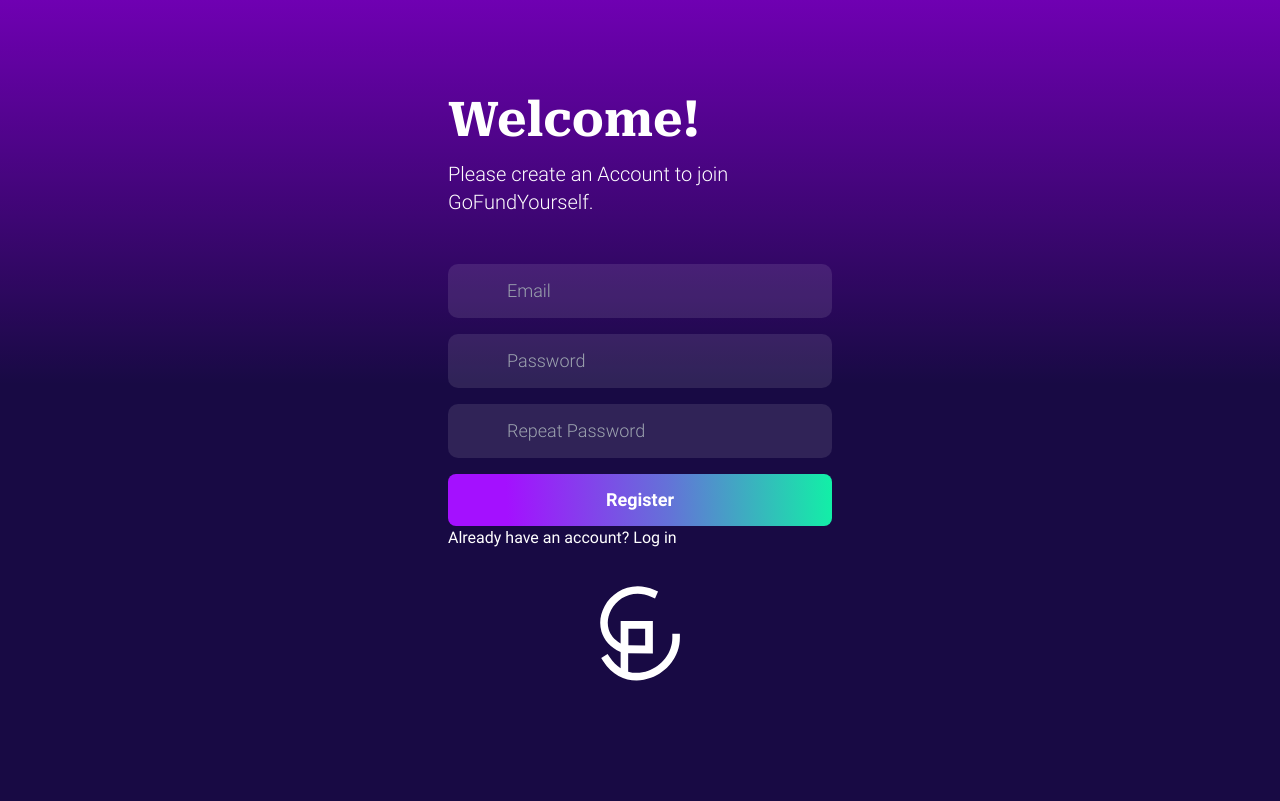
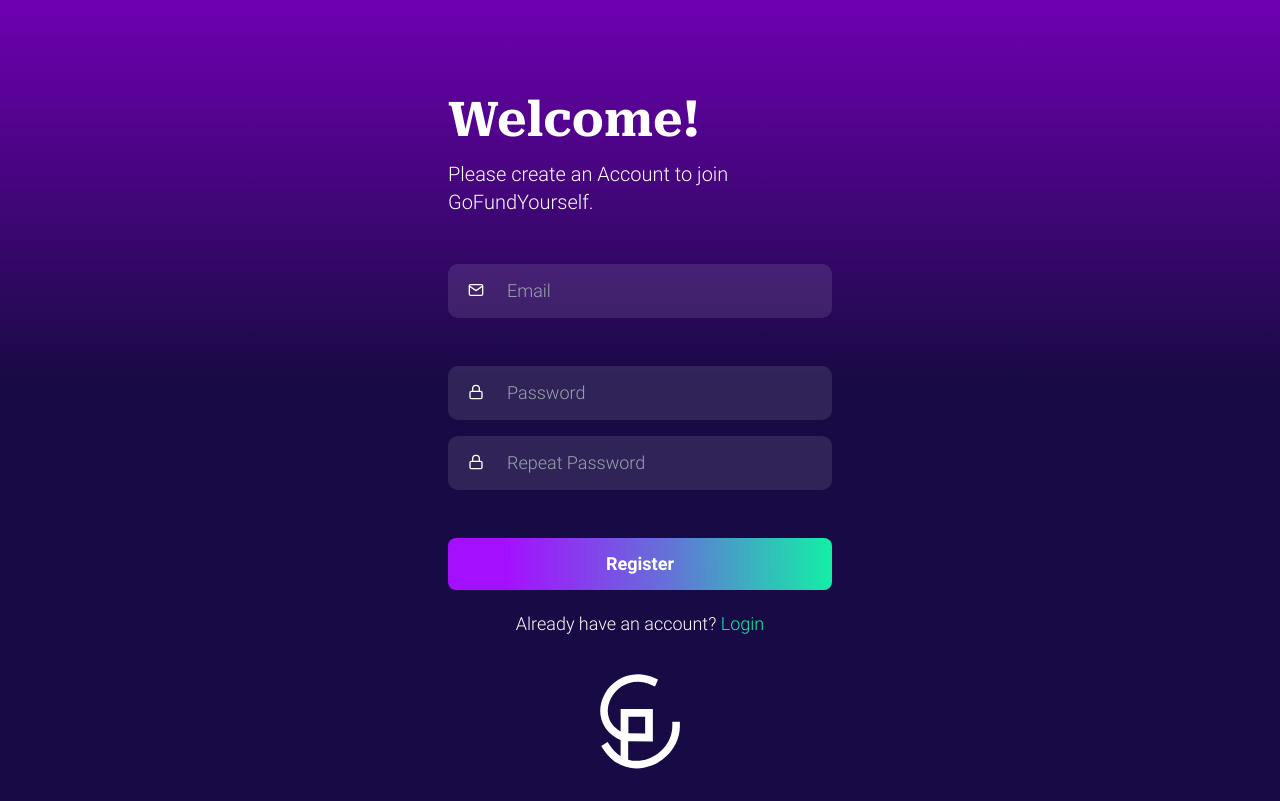
Before and after one commit to carlobeckmann2602/portfolio-tracker, a Next.js app in the folder web/: page /register in a window 1280 px wide. Built offline with nearby package versions, Linux system fonts and the light colour scheme.

Commit message:
Added icons and style changes to login / register

```diff
--- a/web/pages/login.tsx
+++ b/web/pages/login.tsx
@@ -6,6 +6,7 @@ import { Input } from "../components/form/input";
 import { Helmet } from "../components/helmet";
 import { PageHeading } from "../components/page-heading";
 import { useLogin } from "../lib/backend";
+import { FiMail, FiLock } from "react-icons/fi";
 
 const Login: NextPage = () => {
   const login = useLogin();
@@ -31,13 +32,15 @@ const Login: NextPage = () => {
             });
           }}
         >
-          <Input type="email" name="email" placeholder="Email" />
-          <Input type="password" name="password" placeholder="Password" />
-          <Button type="submit" look={3}>
+          <div className="mt-[102px]">
+            <Input type="email" name="email" placeholder="Email" icon={<FiMail />} />
+            <Input type="password" name="password" placeholder="Password" icon={<FiLock />} />
+          </div>
+          <Button type="submit" look={3} className="mt-12">
             Log-In
           </Button>
         </form>
-        <Link href="/register">No account yet? Register here.</Link>
+        <p className="text-lg font-light mt-5 text-center">Are you new here? <Link href="/register" className="text-lg text-highlight1 font-thin">Register</Link></p>
       </CenterSection>
     </>
   );
--- a/web/pages/register.tsx
+++ b/web/pages/register.tsx
@@ -10,6 +10,7 @@ import { TextArea } from "../components/form/textarea";
 import { Helmet } from "../components/helmet";
 import { PageHeading } from "../components/page-heading";
 import { useRegistration } from "../lib/backend";
+import { FiMail, FiLock } from "react-icons/fi";
 
 const Register: NextPage = () => {
   const registration = useRegistration();
@@ -37,17 +38,20 @@ const Register: NextPage = () => {
             });
           }}
         >
-          <Input type="email" name="email" placeholder="Email" />
-          <Input type="password" name="password" placeholder="Password" />
+          <div className="mb-12">
+            <Input type="email" name="email" placeholder="Email" icon={<FiMail />} />
+          </div>
+          <Input type="password" name="password" placeholder="Password" icon={<FiLock />} />
           <Input
             type="password"
             name="password2"
             placeholder="Repeat Password"
+            icon={<FiLock />}
           />
-          <Button type="submit" look={3}>
+          <Button type="submit" look={3} className="mt-12">
             Register
           </Button>
-          <Link href="/login">Already have an account? Log in</Link>
+          <p className="text-lg font-light mt-5 text-center">Already have an account? <Link href="/login" className="text-lg text-highlight1 font-light">Login</Link></p>
         </form>
       </CenterSection>
     </>
```
